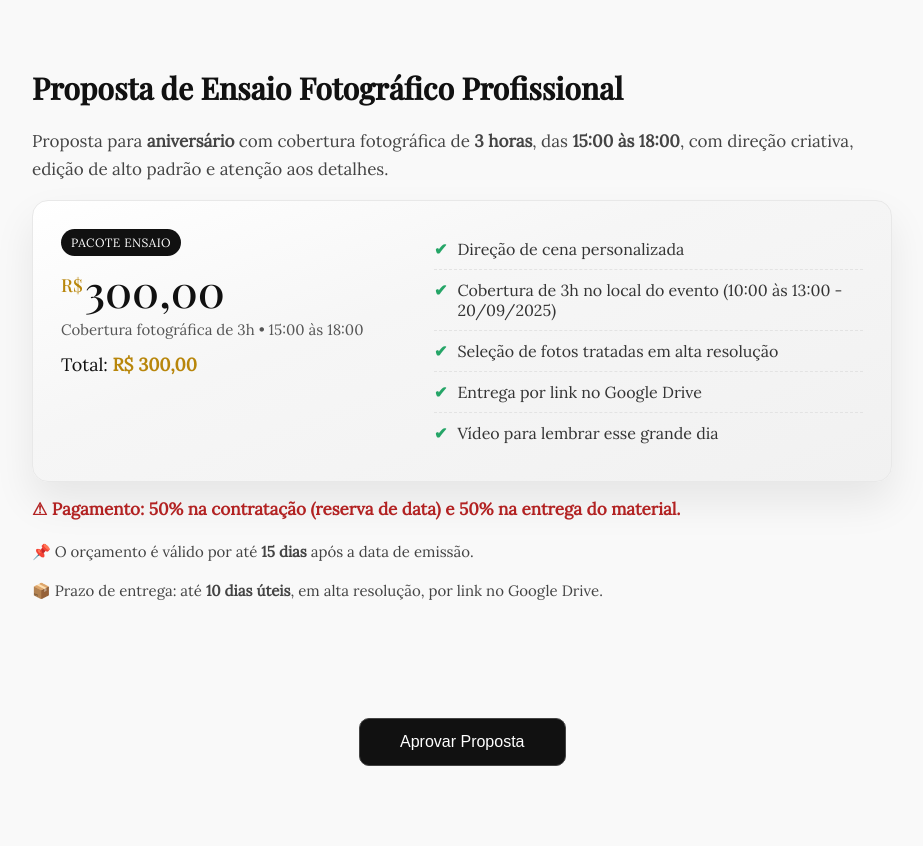
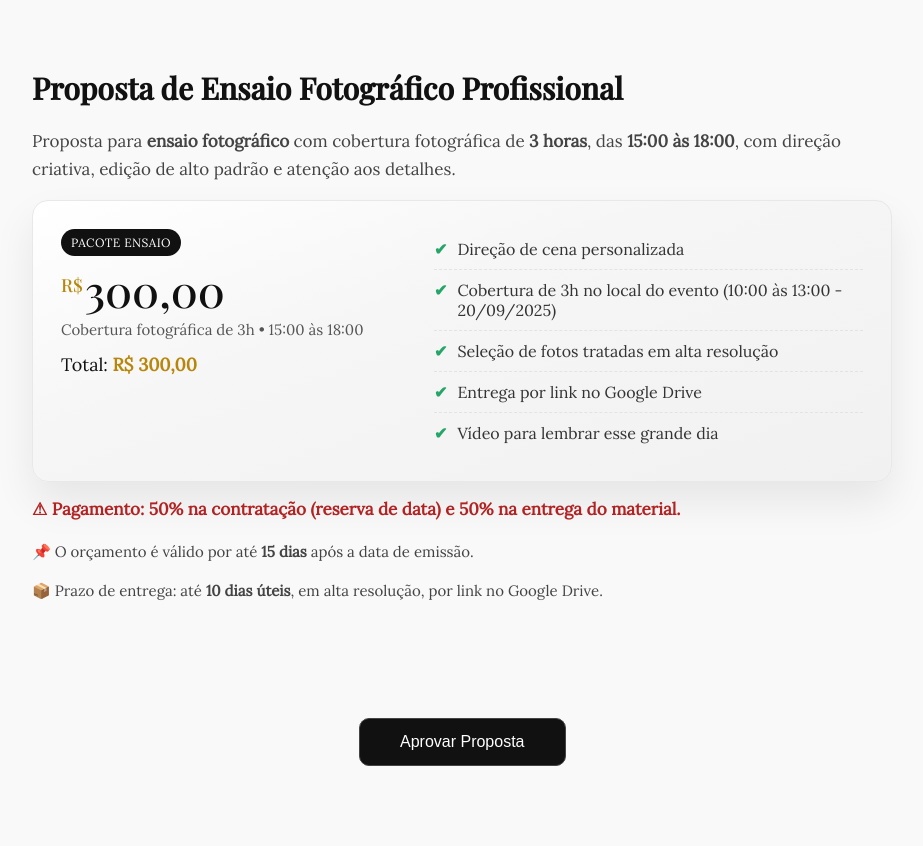
Before and after one commit to wanderssong/orcamento_mascarado, a plain HTML site: page index.html in a window 1280 px wide. Shown: the part 1700-2546 px from the top of the page, without its empty margins (178-1101 px from the left). Drawn offline with nearby package versions, Linux system fonts and the light colour scheme.

Commit message:
Update index.html

```diff
--- a/index.html
+++ b/index.html
@@ -523,7 +523,7 @@
 
   <section data-aos="fade-up">
     <h2>Proposta de Ensaio Fotográfico Profissional</h2>
-    <p>Proposta para <strong>aniversário</strong> com cobertura fotográfica de <strong>3 horas</strong>, das
+    <p>Proposta para <strong>ensaio fotográfico</strong> com cobertura fotográfica de <strong>3 horas</strong>, das
       <strong>15:00 às 18:00</strong>, com direção criativa, edição de alto padrão e atenção aos detalhes.
     </p>
 
```
